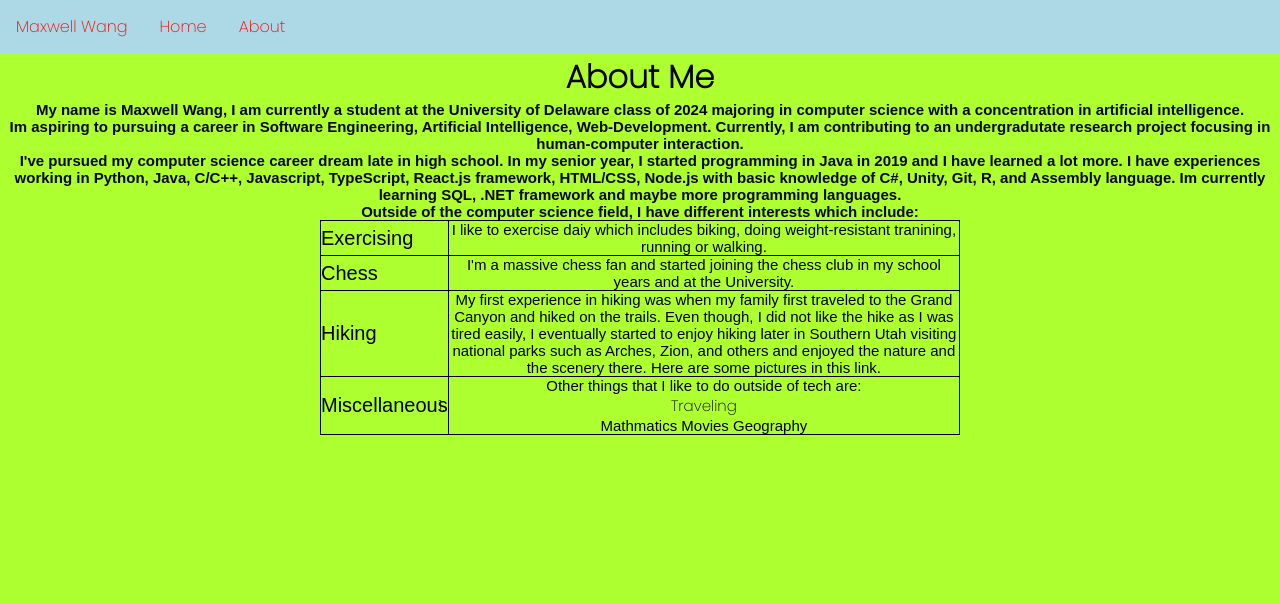
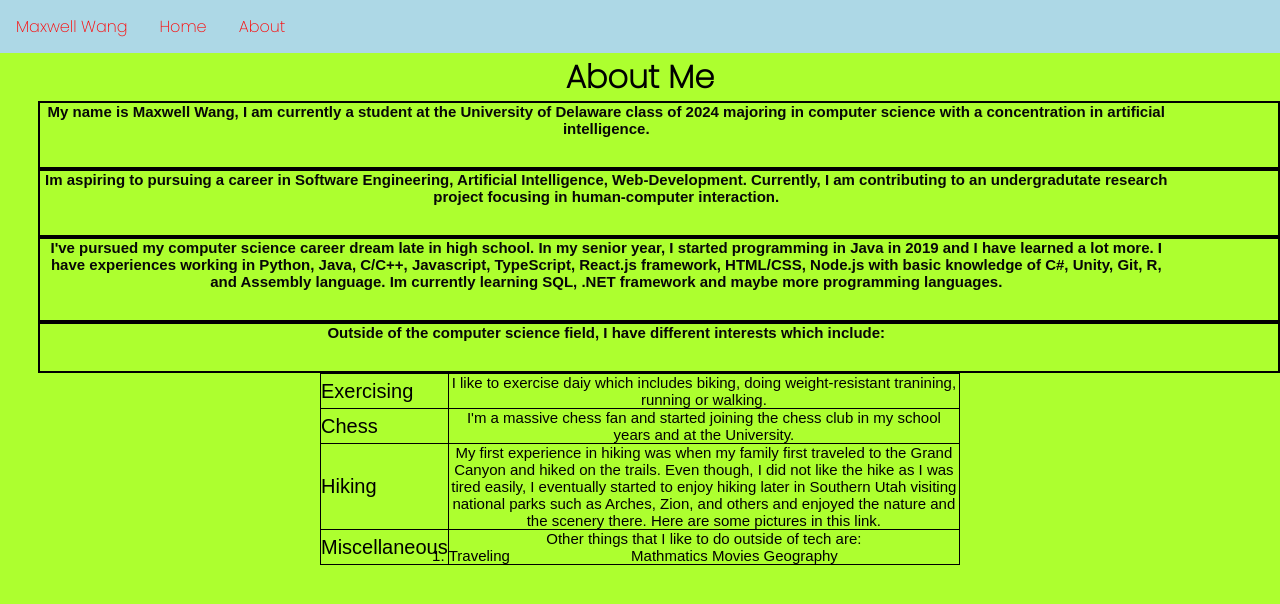
Before and after one commit to mwang840/MaxWang, a React (Create React App) app: page /about in a window 1280 px wide. Shown: the top 604 px of the page. Built offline with nearby package versions, Linux system fonts and the light colour scheme.

Commit message:
fixed text color for paragraphs

```diff
--- a/src/Pages/About.css
+++ b/src/Pages/About.css
@@ -7,6 +7,11 @@ h6{
     font-family: Arial, Helvetica, sans-serif;
     font-size: 15px;
     text-align:center;
+    margin-left:2.5em;
+    padding:0 7em 2em 0;
+    border-width:2.5px;
+    border-color:black;
+    border-style: solid;
 }
 
 table.center{
@@ -47,6 +52,8 @@ body{
     background-color: greenyellow;
 }
 
-ol{
-
+ol li{
+    float: left;
+    clear:left;
+    font-family: Arial, Helvetica, sans-serif;
 }
```
